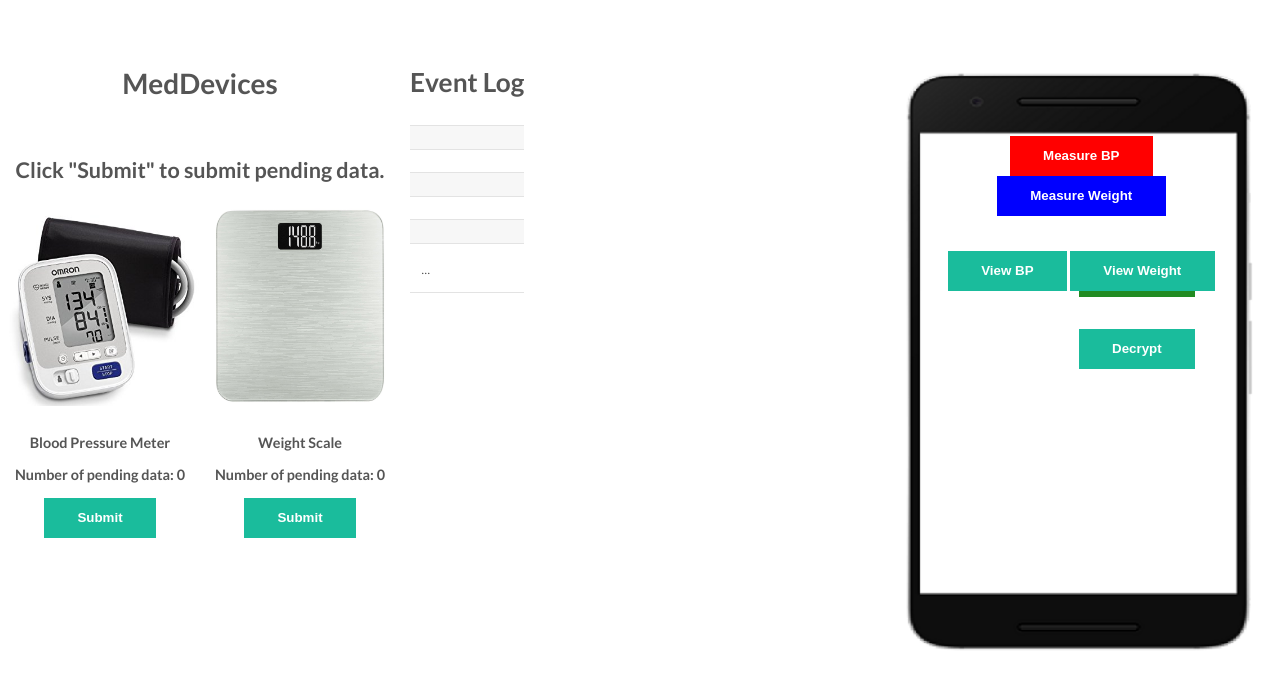
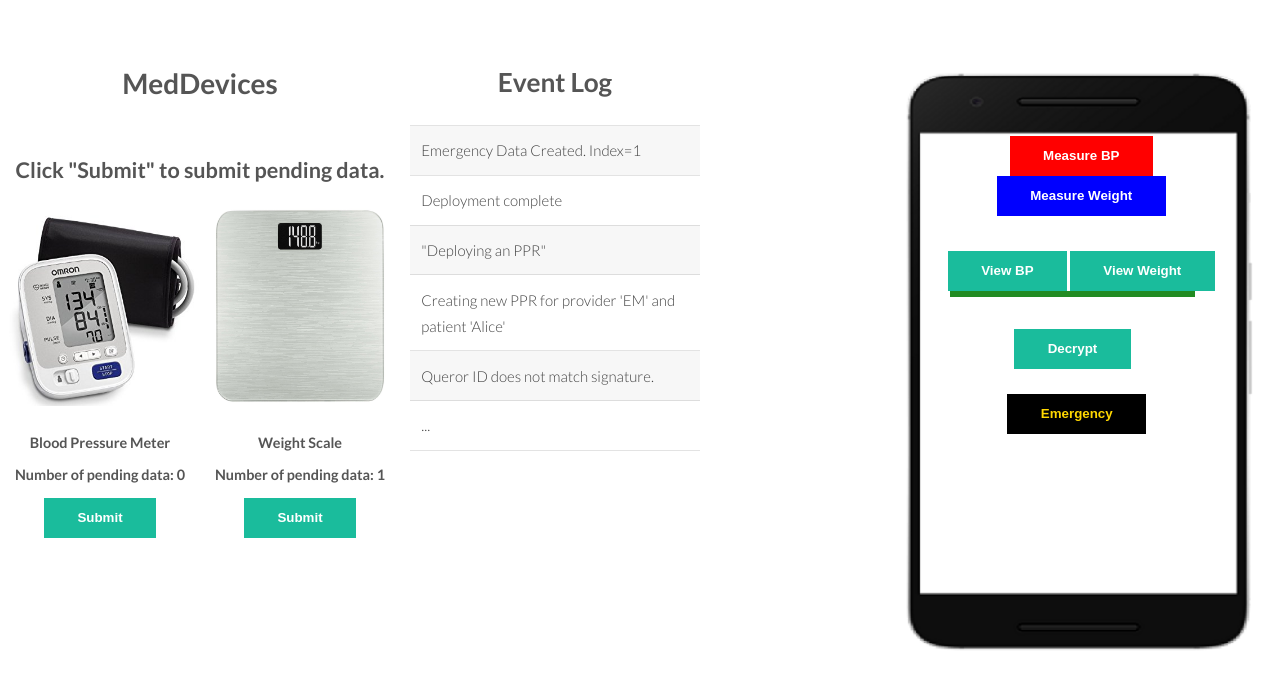
Before and after one commit to Yilun-Wang/heroku-blockchain, a Node server app: page /prototype/ in a window 1280 px wide. Shown: the top 689 px of the page. Run offline with Node 20, Linux system fonts and the light colour scheme.

Commit message:
Finished: Add emergency data encryption into the prototype

```diff
--- a/public/javascripts/ethNodes.js
+++ b/public/javascripts/ethNodes.js
@@ -1,126 +1,157 @@
-var Patient=require('./objects').patient;
-var pGateKeeper=require('./gateKeepers').PatientGatekeeper;
+var Patient = require('./objects').patient;
+var pGateKeeper = require('./gateKeepers').PatientGatekeeper;
 
-var Device=require('./objects').medicalDevice;
-var dbGateKeeper=require('./gateKeepers').DbGatekeeper;
+var Device = require('./objects').medicalDevice;
+var dbGateKeeper = require('./gateKeepers').DbGatekeeper;
 
-var global=require('../../global');
+var global = require('../../global');
 
-patientNode=function(id,name,hosturl,RC){
+patientNode = function (id, name, hosturl, RC) {
 
-    this.patient=new Patient(id.toString(),name.toString());
+    this.patient = new Patient(id.toString(), name.toString());
 
     this.gateKeeper;
-    this.hosturl=hosturl;
-    this.RC=RC;
-    this.init=async function(){
+    this.hosturl = hosturl;
+    this.RC = RC;
+    this.emDataIndex = 0;
 
-        if(id!=undefined&&this.hosturl!=undefined&&this.RC!=undefined)
-            {
-                this.gateKeeper=new pGateKeeper(hosturl,id,RC);
+    this.init = async function () {
+
+        if (id != undefined && this.hosturl != undefined && this.RC != undefined) {
+            this.gateKeeper = new pGateKeeper(hosturl, id, RC);
             await this.gateKeeper.init();
         }
-            else{
+        else {
             //console.log('Information needed for initialization');
             global.log('Information needed for initialization');
-                if(id==undefined)
+            if (id == undefined)
                 //console.log('please provide id');
                 global.log('please provide id');
-                if(hosturl==undefined)
+            if (hosturl == undefined)
                 //console.log('please provide hosturl');
                 global.log('please provide hosturl');
-                if(RC==undefined)
+            if (RC == undefined)
                 //console.log('please provide RC');
                 globalconsole.log('please provide RC');
         }
     }
 
-    this.query=async function(deviceNode,queryIndex=undefined,ownerID=this.patient.patientID){
-        if(this.gateKeeper==undefined)
-            {
+    this.query = async function (deviceNode, queryIndex = undefined, ownerID = this.patient.patientID) {
+        if (this.gateKeeper == undefined) {
             //console.log('gate keeper is not initialized, initializing.');
             global.log('gate keeper is not initialized, initializing.');
             this.init();
         }
-        var query=await this.gateKeeper.queryTemplate(deviceNode.gateKeeper,ownerID,queryIndex);
+        var query = await this.gateKeeper.queryTemplate(deviceNode.gateKeeper, ownerID, queryIndex);
 
-        result=await deviceNode.handleQuery(this.patient.patientID,query.queryObject,query.signature);
+        result = await deviceNode.handleQuery(this.patient.patientID, query.queryObject, query.signature);
         return result;
     }
 
-    this.measure=function(deviceNode){
+    this.measure = function (deviceNode) {
         deviceNode.generateDataFor(this);
         // device.submitDataLogFor(this);
     }
+
+    this.submitEmData = async function (plainData, deviceNode) {
+
+        var cipher = this.patient.encryptEm(plainData.toString(0));
+
+        var index = await deviceNode.storeEmDataFor(this, cipher);
+
+        console.log("Patient receiving index:" + index);
+        this.emDataIndex = index;
+
     }
-deviceNode=function(_deviceId,_deviceName,hosturl,RC){
-    this.device=new Device(_deviceId.toString(),_deviceName.toString());
+    this.getEmData = async function (deviceNode) {
+        var result = await this.query(deviceNode, this.emDataIndex, this.patient.patientID);
+        // var plaintext=this.patient.decryptEm(result);
+        return result;
+    }
+
+}
+
+deviceNode = function (_deviceId, _deviceName, hosturl, RC) {
+    this.device = new Device(_deviceId.toString(), _deviceName.toString());
     this.gateKeeper;
-    this.hosturl=hosturl;
-    this.RC=RC;
+    this.hosturl = hosturl;
+    this.RC = RC;
 
-    this.init=async function(){
+    this.init = async function () {
 
-        if(_deviceId!=undefined&&this.hosturl!=undefined&&this.RC!=undefined)
-        {
-                    this.gateKeeper=new dbGateKeeper(hosturl.toString(),_deviceId.toString(),RC);
+        if (_deviceId != undefined && this.hosturl != undefined && this.RC != undefined) {
+            this.gateKeeper = new dbGateKeeper(hosturl.toString(), _deviceId.toString(), RC);
             await this.gateKeeper.init();
         }
-            else{
+        else {
             //console.log('Information needed for initialization');
             global.log('Information needed for initialization');
-                if(_deviceId==undefined)
+            if (_deviceId == undefined)
                 //console.log('please provide id');
                 global.log('please provide id');
-                if(hosturl==undefined)
+            if (hosturl == undefined)
                 //console.log('please provide hosturl');
                 global.log('please provide hosturl');
-                if(RC==undefined)
+            if (RC == undefined)
                 //console.log('please provide RC');
                 global.log('please provide RC');
         }
     }
-    this.generateDataFor=function(patientNode){
+    this.generateDataFor = function (patientNode) {
 
-        var data="Heart Rate:"+(30+Math.floor(Math.random()*60));
-        this.generateDataFor(patientNode,data);
-    }
-    this.generateDataFor=function(patientNode,data){
-        this.device.generateData(data,patientNode.patient.publicKey);
+        var data = "Heart Rate:" + (30 + Math.floor(Math.random() * 60));
+        this.generateDataFor(patientNode, data);
     }
 
-    this.handleQuery=async function(querorID,query_object,signed_query_object){
-        if(this.gateKeeper==undefined)
-            {
+    this.generateDataFor = function (patientNode, data) {
+        this.device.generateData(data, patientNode.patient.publicKey);
+    }
+
+    this.storeEmDataFor = async function (patientNode, emData) {
+        /*The emData should be encrypted on user side, the device simply store the ciper text. */
+        this.device.generateData(emData, null);
+
+        index = this.device.dataLog.length - 1;
+
+        /*Submit the emData hash, and declare it public.*/
+        await this.gateKeeper.submitDataHash(patientNode.patient.patientID, index, emData.toString(), false);
+
+        this.device.submitCount = this.device.dataLog.length;
+        console.log("Device returning index:" + index);
+        return index;
+    }
+
+    this.handleQuery = async function (querorID, query_object, signed_query_object) {
+        if (this.gateKeeper == undefined) {
             global.log("dbGateKeeper is not initialized yet.");
-                 this.init();
+            await this.init();
         }
 
         /*If the index is not specified, simply return the latest measurement outcome.*/
-        if(query_object.queryIndex==undefined)
-            query_object.queryIndex=this.device.dataLog.length-1;
+        if (query_object.queryIndex == undefined)
+            query_object.queryIndex = this.device.dataLog.length - 1;
 
 
-         permit=await this.gateKeeper.handleQuery(querorID,query_object,signed_query_object);
+        permit = await this.gateKeeper.handleQuery(querorID, query_object, signed_query_object);
 
-        if(permit==true)
+        if (permit == true)
             return this.device.handleQuery(query_object.queryIndex);
-        else{
+        else {
             return "Error: permission denied";
         }
     }
 
-    this.submitDataLogFor = async function(patientNode) {
-        if(this.gateKeeper==undefined)
+    this.submitDataLogFor = async function (patientNode) {
+        if (this.gateKeeper == undefined)
             await this.init();
         for (var i = this.device.submitCount; i < this.device.dataLog.length; i++) {
             // submit hash(this.device.dataLog[i]) to smart contract
-            await this.gateKeeper.submitDataHash(patientNode.patient.patientID,i,this.device.dataLog[i]);
+            await this.gateKeeper.submitDataHash(patientNode.patient.patientID, i, this.device.dataLog[i]);
         }
         this.device.submitCount = this.device.dataLog.length;
         return;
     };
 
 }
-module.exports.patientNode=patientNode;
-module.exports.deviceNode=deviceNode;
+module.exports.patientNode = patientNode;
+module.exports.deviceNode = deviceNode;
--- a/routes/prototype_2.js
+++ b/routes/prototype_2.js
@@ -1,8 +1,9 @@
 var express = require('express');
 var router = express.Router();
 var middleText = [];
-var midTextTitle='';
+var midTextTitle = '';
 var userText = "";
+var emData = "dummy";
 var init = false;
 var pendingCnt = [0, 0];
 var global = require('../global');
@@ -17,6 +18,7 @@ var the_patient;
 
 var deviceNode1;
 var deviceNode2;
+var emNode;
 
 var device1;
 var device2;
@@ -42,19 +44,22 @@ async function initObjects() {
     // console.log('Global RC',global.RC);
     await deployRC(global.hosturl);
 
-    deviceNode1 = new deviceNode('101', "Blood Pressure Meter", global.hosturl, global.RC);
-    deviceNode2 = new deviceNode('102', "Weight Scale", global.hosturl, global.RC);
+    deviceNode1 = new deviceNode('BP', "Blood Pressure Meter", global.hosturl, global.RC);
+    deviceNode2 = new deviceNode('WS', "Weight Scale", global.hosturl, global.RC);
+    emNode = new deviceNode('EM', "Emergency Data Storage", global.hosturl, global.RC);
 
     device1 = deviceNode1.device;
     device2 = deviceNode2.device;
     deviceList = [device1, device2];
-    deviceNodeList = [deviceNode1, deviceNode2];
+    deviceNodeList = [deviceNode1, deviceNode2, emNode];
 
-    the_patientNode = new patientNode('2000', 'Alice', global.hosturl, global.RC);
+    the_patientNode = new patientNode('Alice', 'Alice', global.hosturl, global.RC);
     the_patient = the_patientNode.patient;
 
     deviceNode1.init().then(function () {
-        deviceNode2.init()
+        deviceNode2.init().then(function () {
+            emNode.init();
+        })
     });
     await the_patientNode.init();
 
@@ -76,25 +81,25 @@ router.get('/', function (req, res, next) {
     }
     else {
         /*If the middle text is not initialized, set it to default value. */
-        if(middleText.length==0)
-            {
-                var log=global.getLog();
-                middleText=log.slice(log.length - 5, log.length);
-            }
-        if(midTextTitle=="")
-            midTextTitle="Event Log";
+        if (middleText.length == 0) {
+            var log = global.getLog();
+            middleText = log.slice(log.length - 5, log.length);
+        }
+        if (midTextTitle == "")
+            midTextTitle = "Event Log";
 
         res.render("prototype_2",
             {
                 // patient: the_patient,
-                midTextTitle:midTextTitle,
+                emData: emData,
+                midTextTitle: midTextTitle,
                 middleText: middleText,
                 userText: userText,
                 pendingCnt: pendingCnt
             });
 
-        middleText=[];
-        midTextTitle="";
+        middleText = [];
+        midTextTitle = "";
     }
 });
 
@@ -130,17 +135,17 @@ router.get('/genData', function (req, res, next) {
 router.get('/getDataLog', function (req, res, next) {
 
     var newData = "";
-    var deviceName='';
+    var deviceName = '';
     if (parseInt(req.query.device) == 1) {
         newData = device1.dataLog;
-        deviceName="Blood Pressure";
+        deviceName = "Blood Pressure";
     } else {
         newData = device2.dataLog;
-        deviceName="Weight";
+        deviceName = "Weight";
     }
 
-    middleText=newData.slice(newData.length - 5, newData.length);
-    midTextTitle="Data Log:"+deviceName;
+    middleText = newData.slice(newData.length - 5, newData.length);
+    midTextTitle = "Data Log:" + deviceName;
     res.send('Success');
 });
 
@@ -183,6 +188,30 @@ router.post('/decryptRSA', function (req, res, next) {
 
 });
 
+router.get("/submitEmergency", function (req, res, next) {
+
+    var string=JSON.stringify(req.query);
+    console.log("JSONstring:",string);
+
+    the_patientNode.submitEmData(string, emNode).then(function () {
+        log("Emergency Data Created. Index=" + the_patientNode.emDataIndex);
+        res.send("Success. Index=" + the_patientNode.emDataIndex);
+    });
+});
 
 
+router.get("/viewEmergency", function (req, res, next) {
+    the_patientNode.getEmData(emNode).then(function (result) {
+        console.log("em result:"+result);
+        res.send(result);
+    });
+});
+
+
+
+router.get("/emDecrypt", function (req, res, next) {
+    var plaintext = the_patientNode.patient.decryptEm(req.query.emData);
+    res.send(plaintext);
+});
+
 module.exports = router;
--- /dev/null
+++ b/views/emergency.ejs
@@ -0,0 +1,94 @@
+<div class="w3-display-middle w3-cell-colomn" style="padding-top: 20%;">
+    <h3 style="padding-left:12%">Emergency</h3>
+
+
+    <div id="newEmergency" style="max-width: 80%; float: inherit; padding-left: 20%;">
+        Blood Type:
+        <select id="BloodType">
+            <option value="O">O</option>
+            <option value="A">A</option>
+            <option value="B">B</option>
+            <option value="AB">AB</option>
+        </select>
+
+        Allergic History:
+        <input type="text" value="Peanuts" id="Allergic"> Medication:
+        <input type="text" value="None" id="Medication">
+
+
+        <br>
+        <br>
+        <button id='return' style="background-color: black;">
+            <font color="gold">Submit</font>
+        </button>
+        <img src="http://www.lanrentuku.com/savepic/img/allimg/1212/5-121204193R0.gif" id='Updating' />
+    </div>
+
+
+    <div>
+
+        <button class="w3-bar-item w3-indigo" style="background-color: black" id="viewDataBtn3">View Data</button>
+        <img src="http://www.lanrentuku.com/savepic/img/allimg/1212/5-121204193R0.gif" id='querying_3' />
+
+        <button class="w3-bar-item w3-indigo" style="background-color: black" id="Update">Update</button>
+
+
+        <button class="w3-bar-item w3-indigo" id="MainPage">Main Page</button>
+
+        <div style="max-width:90%;float: left; padding-left:25%;" id="emDataDisplay">
+            <textarea  id="emData"></textarea>
+
+            <button class="w3-bar-item w3-indigo" style="background-color: black" id="emDecrypt">Decrypt</button>
+        </div>
+
+    </div>
+
+
+</div>
+
+
+
+<script type="text/javascript">
+
+    $("#viewDataBtn3").click(function () {
+        $("#querying_3").show();
+
+        $.get('/prototype/viewEmergency', function (data, status) {
+            console.log(data);
+            $("#emData").text(data);
+            $("#emDataDisplay").show();
+
+            $("#querying_3").hide();
+
+
+        });
+
+    });
+    $("#emDecrypt").click(function () {
+        var cipher = $("#emData").text();
+        $.get('/prototype/emDecrypt', { emData: cipher }, function (data, status) {
+            $("#emData").text(data);
+        });
+    });
+    $("#Update").click(function () {
+        $("#newEmergency").show();
+        $("#Update").hide();
+        $("#viewDataBtn3").hide();
+        $("#emDataDisplay").hide();
+
+    });
+    $("#MainPage").click(function () {
+        // $('#normalView').show();
+        // $('#emergencyView').hide();
+        location.reload();
+    });
+    $('#return').click(function () {
+        $('#Updating').show();
+        $.get('/prototype/submitEmergency', { BloodType: $("#BloodType").val(), Allergic: $("#Allergic").val(), Medication: $("#Medication").val() }, function (data, status) {
+            $('#Updating').hide();
+
+            console.log(data);
+        });
+
+    });
+</script>
--- a/views/prototype_2.ejs
+++ b/views/prototype_2.ejs
@@ -39,8 +39,6 @@
             width: 400px;
             height: 600px;
         }
-
-
     </style>
 
     <div class="w3-row">
@@ -54,8 +52,14 @@
 
         <div class="w3-col m4 l4 w3-panel" id='userView'>
 
-            <%- include user.ejs %>
+            <div id="normalView">
+                <%- include user.ejs %>
+            </div>
 
+
+            <div id="emergencyView">
+                <%- include emergency.ejs %>
+            </div>
         </div>
 
     </div>
@@ -64,6 +68,8 @@
     <script type="text/javascript">
         $(document).ready(function () {
 
+            $("#emergencyView").hide();
+
         });
     </script>
 
--- a/views/user.ejs
+++ b/views/user.ejs
@@ -2,12 +2,14 @@
   <button class="w3-bar-item w3-indigo" style="background-color: red;" id="measureBtn1">Measure BP</button>
 
   <button class="w3-bar-item w3-indigo" style="background-color: blue;" id="measureBtn2">Measure Weight</button>
+
 </div>
 <div class="w3-bar w3-cell" style="position: relative; padding-left:15%; padding-top:10%">
   <button class="w3-bar-item w3-indigo" id="viewDataBtn1">View BP</button>
   <img src="http://www.lanrentuku.com/savepic/img/allimg/1212/5-121204193R0.gif" id='querying_1' />
   <button class="w3-bar-item w3-indigo" id="viewDataBtn2">View Weight</button>
   <img src="http://www.lanrentuku.com/savepic/img/allimg/1212/5-121204193R0.gif" id='querying_2' />
+
 </div>
 
 <div class="w3-display-middle w3-cell-colomn" style="float: right;max-width: 80%; padding-right: 10%;">
@@ -17,9 +19,28 @@
   </p>
   <button id='decryptBtn'>Decrypt</button>
 
+  <div class="w3-display-middle w3-cell-colomn" style="float: right; padding-right: 20%; padding-top: 10%;">
+    <button id='enterEmergency' style="background-color: black">
+      <font color="gold">Emergency</font>
+    </button>
+  </div>
+
 </div>
 
+<script type="text/javascript">
+  $('#enterEmergency').click(function () {
+    $('#normalView').hide();
+    $("#newEmergency").hide();
+    $("#querying_3").hide();
+    $('#Updating').hide();
+    $("#emDataDisplay").hide();
 
+    $("#Update").show();
+    $("#viewDataBtn3").show();
+    $('#emergencyView').show();
+
+  });
+</script>
 
 <script type="text/javascript">
   $('#querying_1').hide();
```
Also changed, not shown: public/javascripts/gateKeepers.js (+102 -105 lines), public/javascripts/objects.js (+8 -5 lines). Lines whose indentation alone changed are shown as unchanged.
